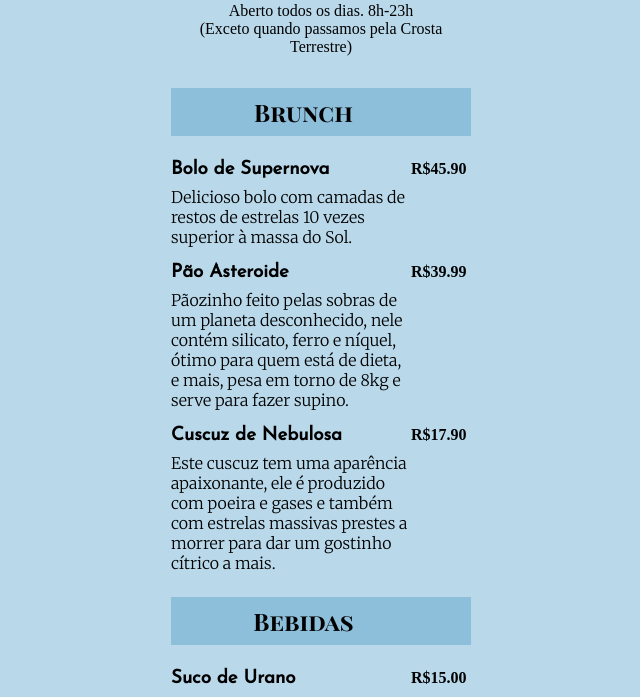
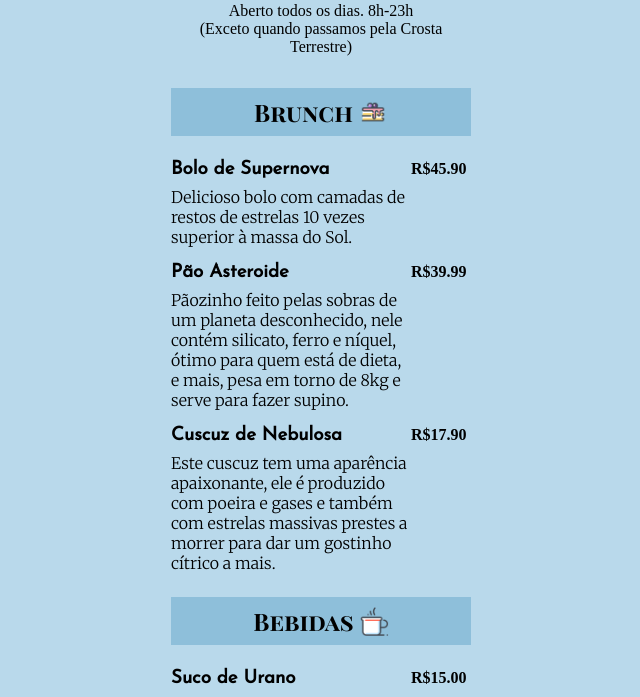
Before and after one commit to thedevnicolas/projeto-rocket.coffee, a plain HTML site: page index.html in a window 1280 px wide. Shown: the part 77-774 px from the top of the page, without its empty margins (319-959 px from the left). Drawn offline with Linux system fonts and the light colour scheme; a web font is replaced by a local one.

Commit message:
atualizado

```diff
--- a/index.html
+++ b/index.html
@@ -40,7 +40,7 @@
     </header>
 
     <section>
-        <h2 class="produtos">Brunch <img class="icones" src="assets/icons8-american-pancakes-64.png" alt=""> </h2>
+        <h2 class="produtos">Brunch <img class="icones" src="icons8-american-pancakes-64.png" alt=""> </h2>
 
         <ul>
             <li>
@@ -91,7 +91,7 @@
     </section>
 
     <section>
-        <h2>Bebidas <img class="icones" src="assets/icons8-chocolate-quente-64.png" alt=""></h2>
+        <h2>Bebidas <img class="icones" src="icons8-chocolate-quente-64.png" alt=""></h2>
 
         <ul>
             <li>
```
